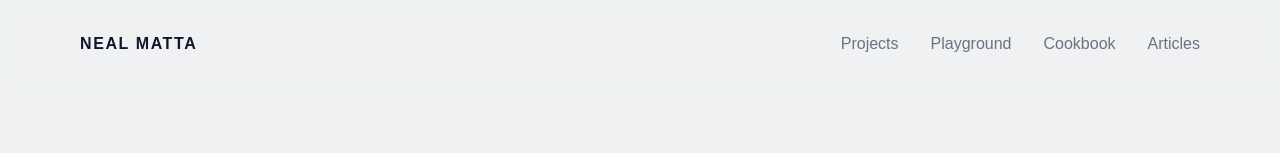
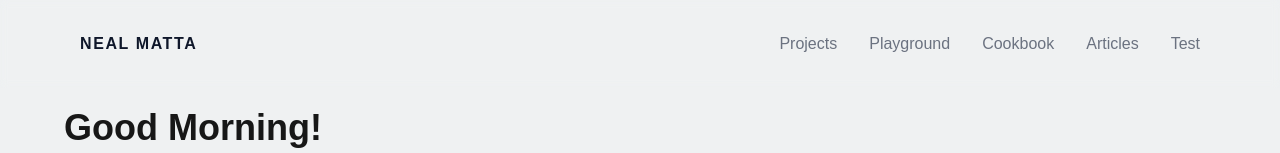
Before and after one commit to NealMatta/personal-website, a Next.js app: page / in a window 1280 px wide. Shown: the top 153 px of the page. Built offline with nearby package versions, Linux system fonts and the light colour scheme; no server answers.

Commit message:
Nav bar is more repsonsive and the background is blurred

```diff
--- a/app/layout.tsx
+++ b/app/layout.tsx
@@ -19,7 +19,7 @@ export default function RootLayout({
         <ReactQueryProvider>
           <NavBar />
           <div className="max-w-7xl mx-auto px-4 sm:px-6 lg:px-16">
-            <div className="mt-5 md:mt-20">{children}</div>
+            <div className="mt-5 ">{children}</div>
           </div>
         </ReactQueryProvider>
       </body>
--- a/src/components/navigation/NavBar.tsx
+++ b/src/components/navigation/NavBar.tsx
@@ -4,7 +4,7 @@ export default function NavBar() {
   return (
     <nav className="sticky top-0 z-50 px-4 py-8 transition-all duration-300 backdrop-blur-sm">
       <div className="max-w-7xl mx-auto sm:px-6 lg:px-16">
-        <div className="container flex justify-between items-center ">
+        <div className="container flex flex-wrap justify-between items-center">
           {/* Logo Section */}
           <div>
             <Link
@@ -16,11 +16,12 @@ export default function NavBar() {
           </div>
 
           {/* Navigation Links */}
-          <div className="flex space-x-8">
+          <div className="flex flex-wrap gap-x-8 gap-y-4 mt-4 sm:mt-0">
             <NavLink href="#" label="Projects" disabled={true} />
             <NavLink href="#" label="Playground" disabled={true} />
             <NavLink href="#" label="Cookbook" disabled={true} />
             <NavLink href="#" label="Articles" disabled={true} />
+            <NavLink href="#" label="Test" disabled={true} />
           </div>
         </div>
       </div>
@@ -40,7 +41,9 @@ const NavLink = ({
 }) => (
   <Link
     href={href}
-    className={`text-gray-500 hover:text-gray-700 transition-colors duration-300 ${disabled ? 'pointer-events-none' : ''}`}
+    className={`text-gray-500 hover:text-gray-700 transition-colors duration-300 ${
+      disabled ? 'pointer-events-none' : ''
+    }`}
   >
     {label}
   </Link>
```
